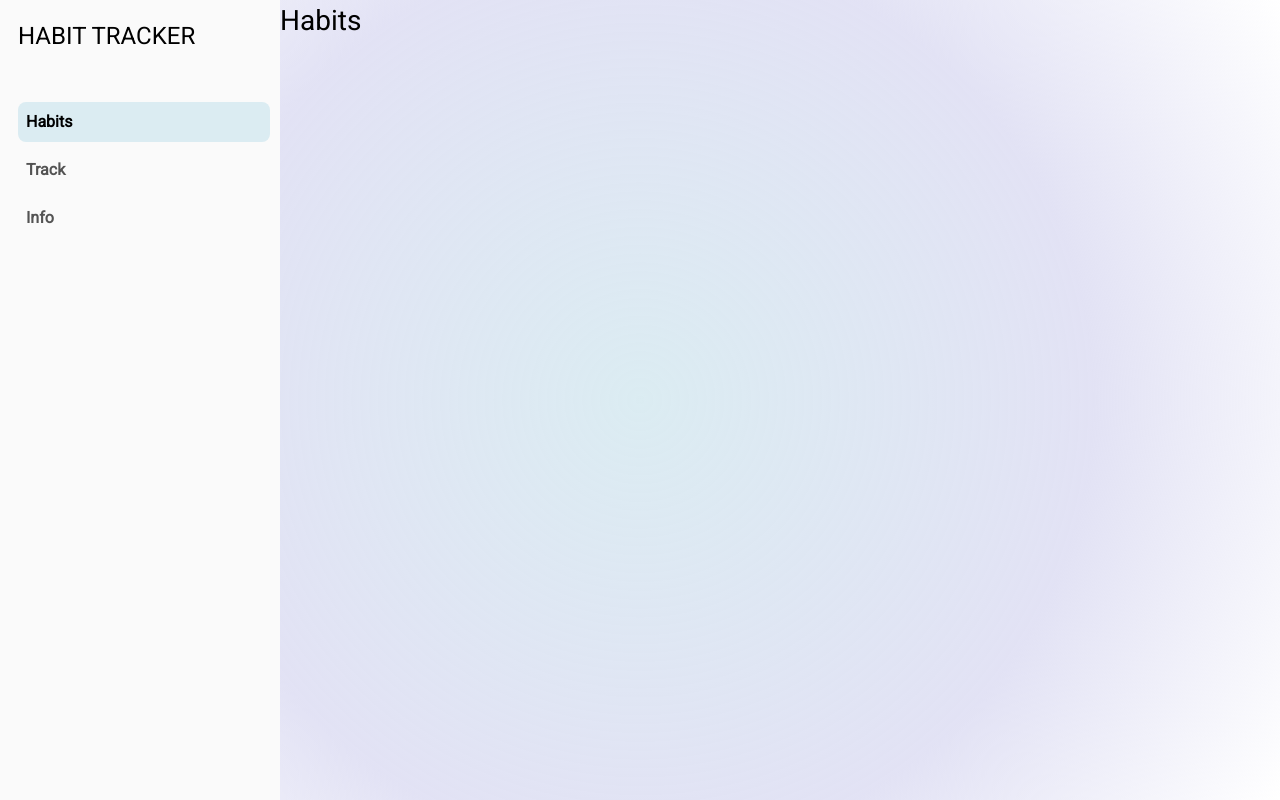
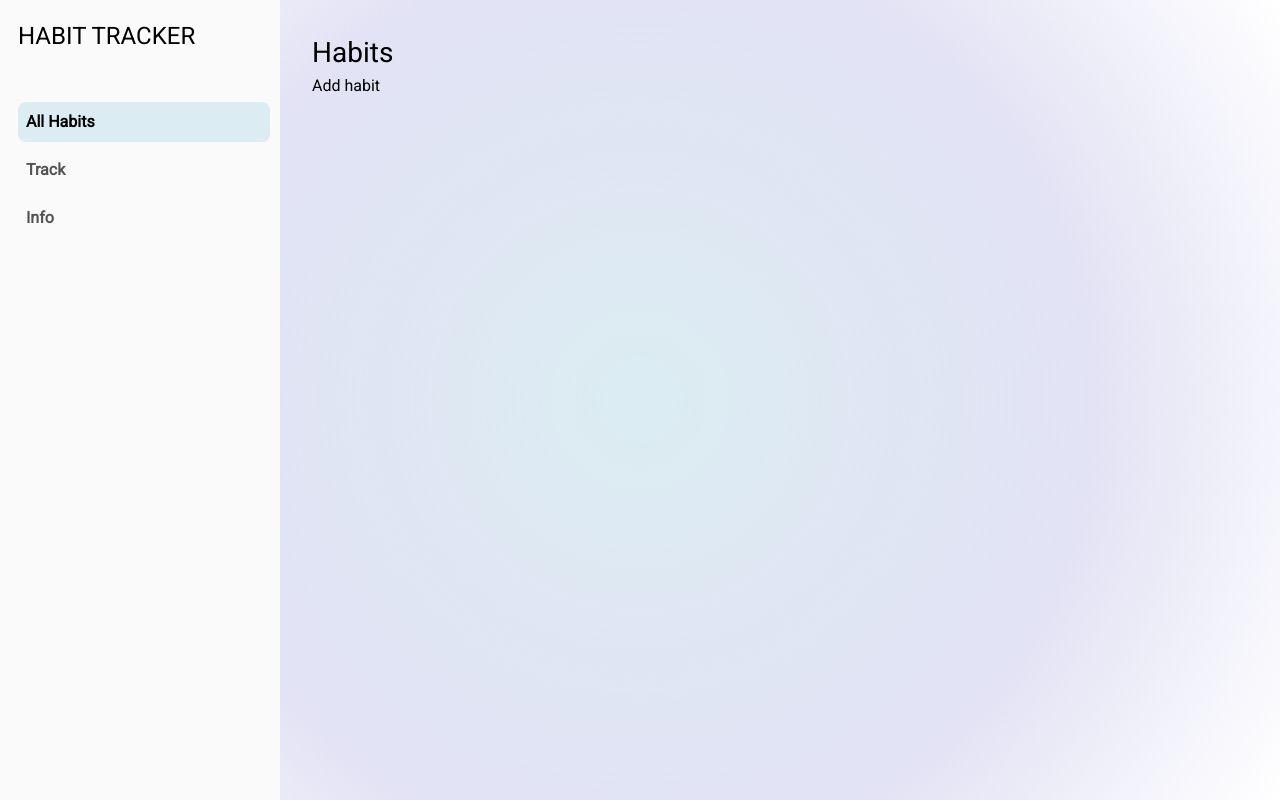
Before and after one commit to WillamNyunt/habit-tracker-, a Next.js app: page /habits in a window 1280 px wide. Built offline with nearby package versions, Linux system fonts and the light colour scheme.

Commit message:
UI components added

```diff
--- a/public/components/navigation.tsx
+++ b/public/components/navigation.tsx
@@ -18,7 +18,7 @@ export default function Navigation() {
                     </li>
                     <li>
                         <Link href='/habits'>
-                            <p className={`${classes['nav-button']}  ${pathname === '/habits' ? classes['active-link'] : ''}`}>Habits</p>
+                            <p className={`${classes['nav-button']}  ${pathname === '/habits' ? classes['active-link'] : ''}`}>All Habits</p>
                         </Link>
                     </li>
                     <li>
--- /dev/null
+++ b/public/components/ui/bar.tsx
@@ -0,0 +1,11 @@
+import React from 'react'
+
+const SlimBar : React.FC<{children : React.ReactNode }> = ({children}) => {
+    return (
+        <div className='w-full flex bg-slate-300'>
+            {children}
+        </div>
+    )
+}
+
+export default SlimBar
--- a/src/app/habits/page.tsx
+++ b/src/app/habits/page.tsx
@@ -1,11 +1,15 @@
 import React from 'react'
+import SlimBar from '../../../public/components/ui/bar'
 
 export default function HabitsPage() {
-
-
     return (
+        <>
         <h1>
            Habits
         </h1>
+        <SlimBar>
+            <button className='self-end'>Add habit</button>
+        </SlimBar>
+        </>
     )
 }
--- a/src/app/layout.tsx
+++ b/src/app/layout.tsx
@@ -3,7 +3,7 @@ import { Roboto } from "next/font/google";
 import "./globals.css";
 import Navigation from "../../public/components/navigation";
 
-const RobotoFont = Roboto({weight: '400', subsets: ['latin']});
+const RobotoFont = Roboto({ weight: "400", subsets: ["latin"] });
 
 export const metadata: Metadata = {
   title: "Create Next App",
@@ -17,9 +17,12 @@ export default function RootLayout({
 }>) {
   return (
     <html lang="en">
-      <body className={RobotoFont.className + ' flex flex-row min-h-screen'}>
+      <body className={RobotoFont.className + " flex flex-row min-h-screen"}>
         <Navigation />
-        {children}</body>
+        <main className="flex min-h-screen flex-col p-8  w-full">
+          {children}
+        </main>
+      </body>
     </html>
   );
 }
--- a/src/app/page.tsx
+++ b/src/app/page.tsx
@@ -3,8 +3,6 @@ import classes from './page.module.css';
 
 export default function Home() {
   return (
-    <main className='flex min-h-screen flex-col items-center justify-between p-24'>
         <h1 className={classes.header}>Welcome back, William</h1>
-    </main>
   );
 }
```
Also changed, not shown: public/components/ui/card.tsx (added, +9 -0 lines).
